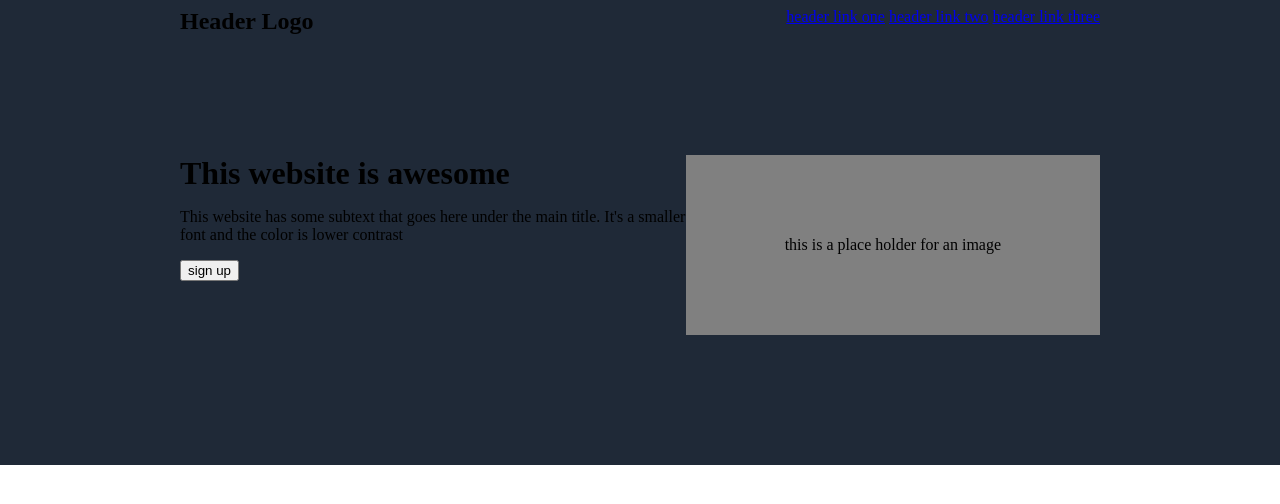
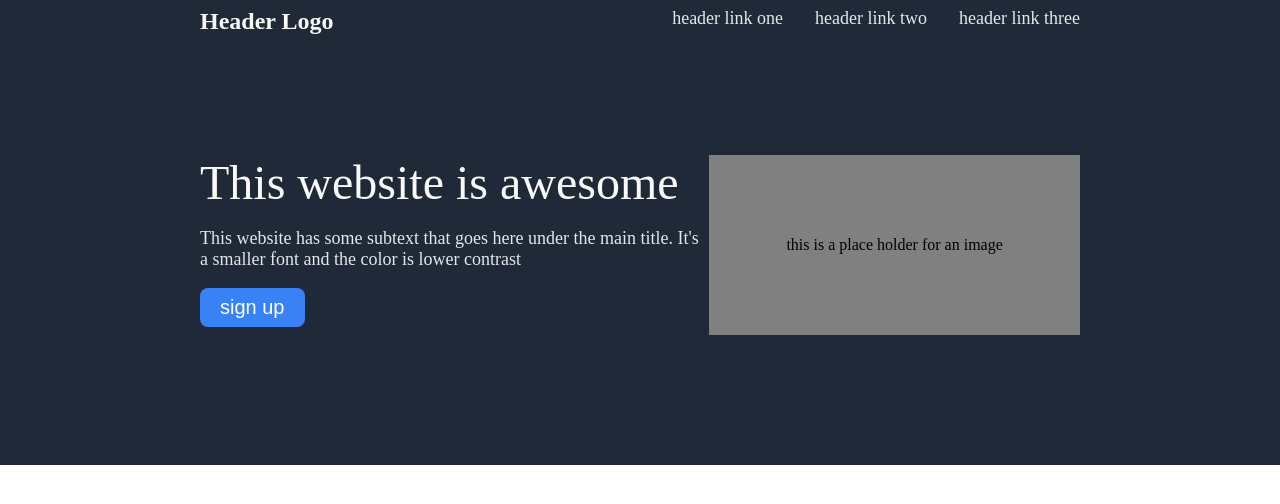
Before and after one commit to Batestickro/Landing-Odin, a plain HTML site: page index.html in a window 1280 px wide. Drawn offline with Linux system fonts and the light colour scheme.

Commit message:
Font, button style and links position

```diff
--- a/index.html
+++ b/index.html
@@ -11,16 +11,16 @@
   <div class="header">
     <div class="subHeader">
       <h2>Header Logo</h2>
-      <ul>
-        <li class="head_link"><a href="#">header link one</a></li>
-        <li class="head_link"><a href="#">header link two</a></li>
-        <li class="head_link"><a href="#">header link three</a></li>
+      <ul class="links">
+        <li><a href="#">header link one</a></li>
+        <li><a href="#">header link two</a></li>
+        <li><a href="#">header link three</a></li>
       </ul>
     </div>
     <div class="title">
       <div class="description">
         <h1>This website is awesome</h1>
-        <p>This website has some subtext that goes here under the main title. It's a smaller font and the color is lower contrast</p>
+        <p class="header_text">This website has some subtext that goes here under the main title. It's a smaller font and the color is lower contrast</p>
         <button>sign up</button>
       </div>
       <div class="image">
--- a/style.css
+++ b/style.css
@@ -5,7 +5,7 @@ body {
 }
 
 .header {
-    padding: 8px 180px 130px 180px;
+    padding: 8px 200px 130px 200px;
     background-color: #1F2937;
     display: flex;
     flex-flow: column wrap;
@@ -21,9 +21,23 @@ h2, h1, ul {
     margin: 0;
 }
 
-.head_link {
-    display: inline;
+h2 {
+    font-size: 24px;
+    color: #F9FAF8;
 }
+
+.links {
+    list-style-type: none;
+    display: flex;
+    gap: 32px;
+}
+
+a {
+    font-size: 18px;
+    color: #E5E7EB;
+    text-decoration: none;
+}
+
 
 .title {
     display: flex;
@@ -31,6 +45,25 @@ h2, h1, ul {
 
 .description {
     flex: auto;
+}
+
+h1 {
+    font: 48px extra-bold;
+    color: #F9FAF8;
+}
+
+.header_text {
+    font-size: 18px;
+    color: #E5E7EB;
+}
+
+button {
+    background-color: #3882F6;
+    color: white;
+    border: none;
+    border-radius: 8px;
+    font-size: 20px;
+    padding: 8px 20px;
 }
 
 .image {
```
